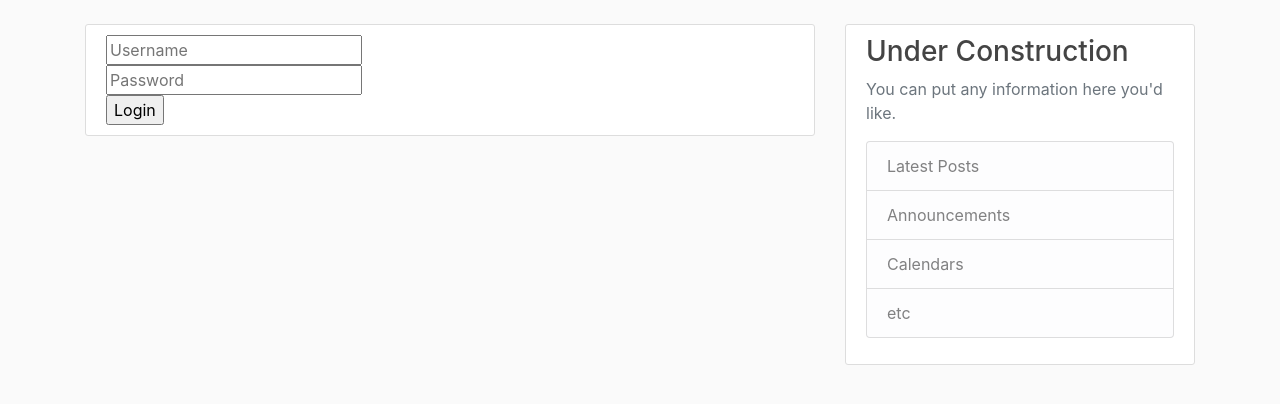
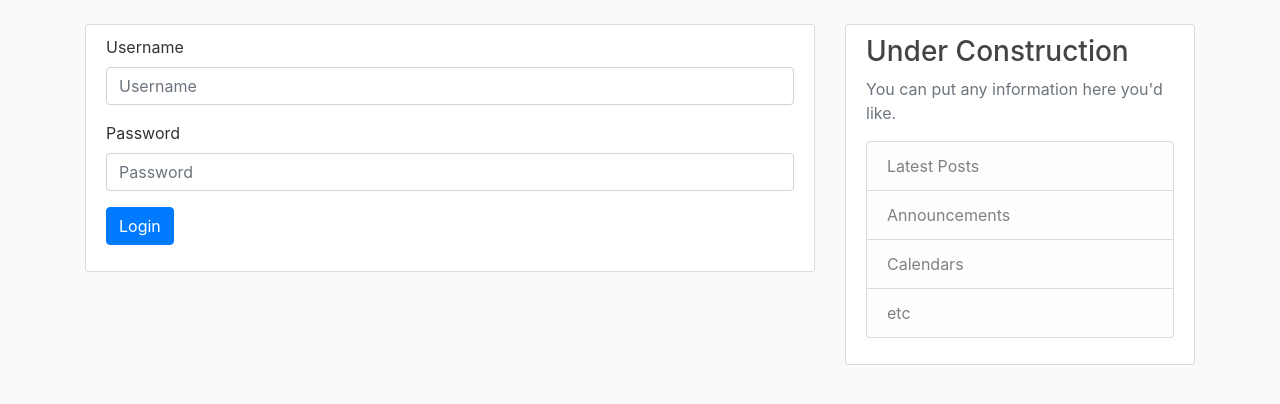
Before and after one commit to bonobofan/dentistero, a Django app: page /login/ in a window 1280 px wide. Shown: the part 56-460 px from the top of the page. Run offline with Django 5.2, Linux system fonts and the light colour scheme; data comes from the database, SQL or seed files in the repository; both versions use the stored data as it was after the commit; parts of the project's set-up code (start-up, migrations or seed data) failed here and were passed over; some libraries are stand-ins or nearby versions.

Commit message:
Bootstrap Login Form

```diff
--- a/dentist/settings.py
+++ b/dentist/settings.py
@@ -27,7 +27,11 @@ BASE_DIR = Path(__file__).resolve().parent.parent
 SECRET_KEY = 'django-insecure-fuet_kmze1*3d@t(-6ni(@0c2of)z)$6^wu(3yrcp%!^5#u1=l'
 
 # SECURITY WARNING: don't run with debug turned on in production!
+
+#Live
 DEBUG = False
+# Debug
+# DEBUG = True
 
 ALLOWED_HOSTS = []
 
--- a/users/templates/users/login.html
+++ b/users/templates/users/login.html
@@ -2,13 +2,31 @@
 {% load crispy_forms_tags %}
 {% block content %}
 
+<!--<div class="content-section">-->
+<!--	<form method="post" action="{% url 'login' %}">-->
+<!--		{% csrf_token %}-->
+<!--		<input type="text" name="username" placeholder="Username"><br>-->
+<!--		<input type="password" name="password" placeholder="Password"><br>-->
+<!--		<input type="submit" value="Login">-->
+<!--	</form>-->
+
+<!--</div>-->
 <div class="content-section">
-	<form method="post" action="{% url 'login' %}">
+	<form method="post" action="{% url 'login' %}" class="form-group">
 		{% csrf_token %}
-		<input type="text" name="username" placeholder="Username"><br>
-		<input type="password" name="password" placeholder="Password"><br>
-		<input type="submit" value="Login">
+		<div class="form-group">
+			<label for="username">Username</label>
+			<input type="text" class="form-control" id="username" name="username" placeholder="Username">
+		</div>
+		<div class="form-group">
+			<label for="password">Password</label>
+			<input type="password" class="form-control" id="password" name="password" placeholder="Password">
+		</div>
+		<button type="submit" class="btn btn-primary">Login</button>
 	</form>
+</div>
+{% endblock content %}
+
 <!--	<form method="POST">-->
 <!--		{% csrf_token %}-->
 <!--		<fieldset class="form-group">-->
@@ -19,5 +37,3 @@
 <!--			<button class="btn btn-outline-info" type="submit">Login</button>-->
 <!--		</div>-->
 <!--	</form>-->
-</div>
-{% endblock content %}
```
Also changed, not shown: db.sqlite3. Lines whose indentation alone changed are shown as unchanged.
